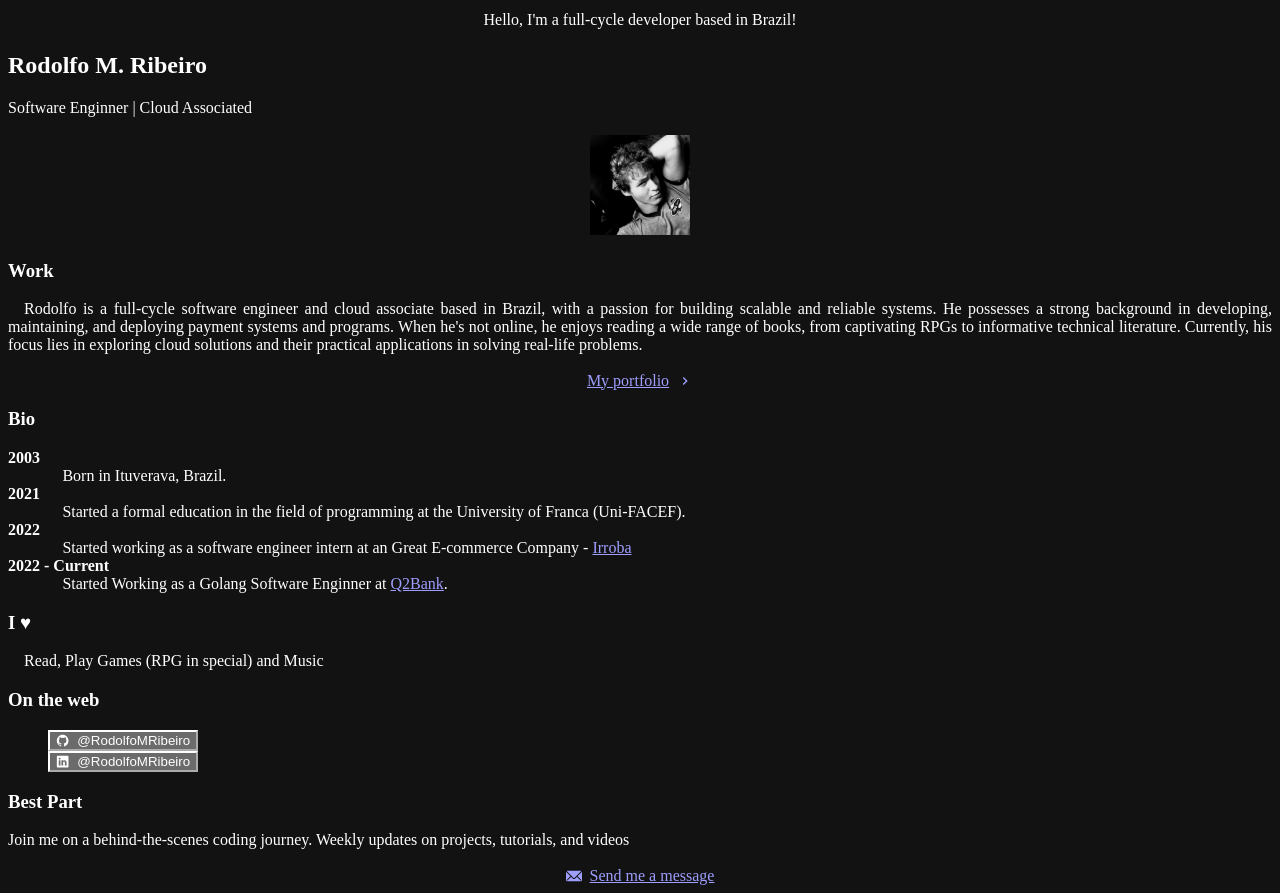
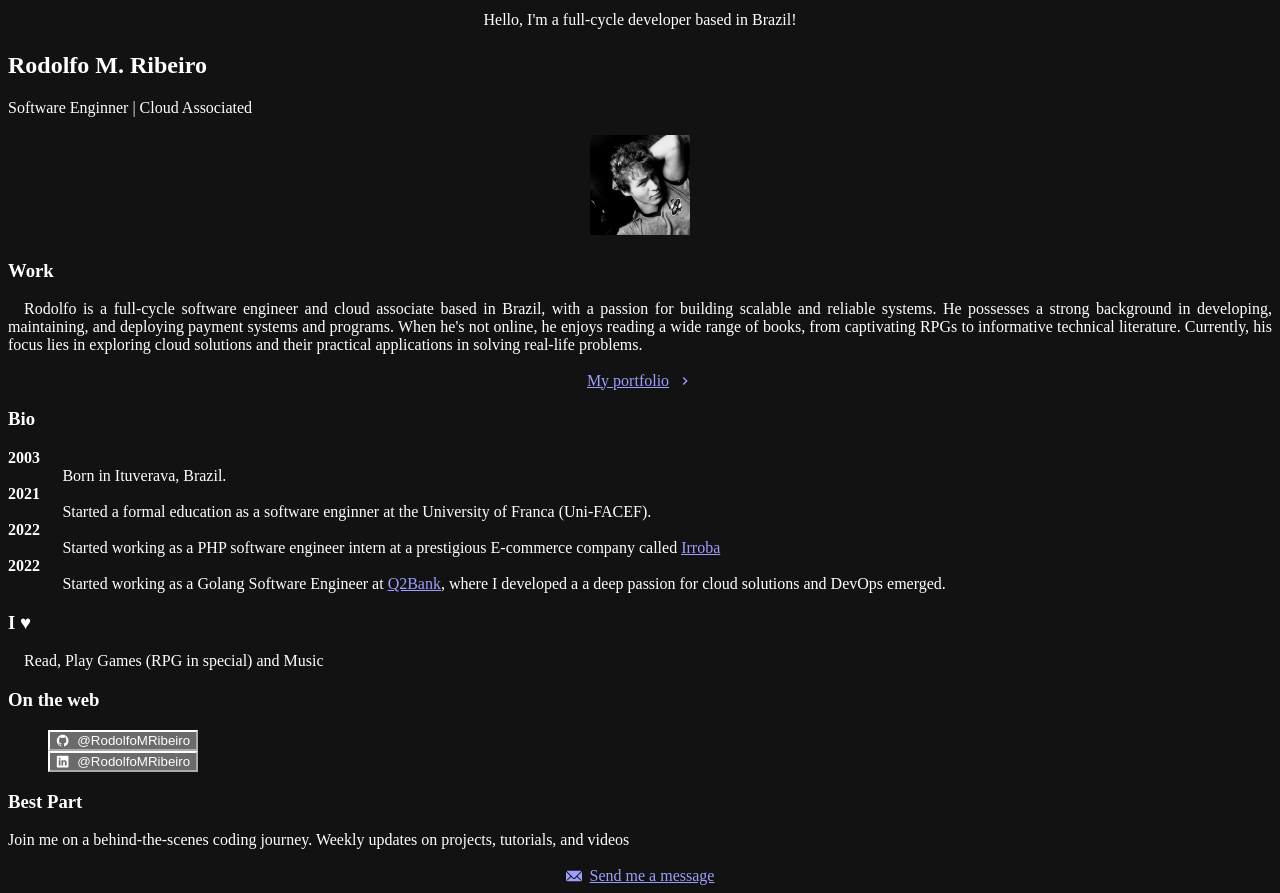
Before and after one commit to RodolfoMRibeiro/portfolio, a Next.js app: page / in a window 1280 px wide. Built offline with nearby package versions, Linux system fonts and the light colour scheme.

Commit message:
refactor: change index page's content

```diff
--- a/pages/index.js
+++ b/pages/index.js
@@ -79,8 +79,8 @@ const Page = () => {
             Rodolfo is a full-cycle software engineer and cloud associate based
             in Brazil, with a passion for building scalable and reliable
             systems. He possesses a strong background in developing,
-            maintaining, and deploying payment systems and programs. When he&apos;s
-            not online, he enjoys reading a wide range of books, from
+            maintaining, and deploying payment systems and programs. When
+            he&apos;s not online, he enjoys reading a wide range of books, from
             captivating RPGs to informative technical literature. Currently, his
             focus lies in exploring cloud solutions and their practical
             applications in solving real-life problems.
@@ -107,17 +107,25 @@ const Page = () => {
           </BioSection>
           <BioSection>
             <BioYear>2021</BioYear>
-            Started a formal education in the field of programming at the
-            University of Franca (Uni-FACEF).
+            Started a formal education as a software enginner at the University
+            of Franca (Uni-FACEF).
           </BioSection>
           <BioSection>
             <BioYear>2022</BioYear>
-             Started working as a software engineer intern at an Great E-commerce Company - {' '}
-             <Link href='https://www.irroba.com.br'>Irroba</Link>
+            Started working as a PHP software engineer intern at a prestigious
+            E-commerce company called{' '}
+            <Link href="https://www.irroba.com.br" target="_blank">
+              Irroba
+            </Link>
           </BioSection>
           <BioSection>
-            <BioYear>2022 - Current</BioYear>
-            Started Working as a Golang Software Enginner at {' '}<Link href='https://quero2pay.com.br/'>Q2Bank</Link>.
+            <BioYear>2022</BioYear>
+            Started working as a Golang Software Engineer at{' '}
+            <Link href="https://quero2pay.com.br/" target="_blank">
+              Q2Bank
+            </Link>
+            , where I developed a a deep passion for cloud solutions and DevOps
+            emerged.
           </BioSection>
         </Section>
 
```
